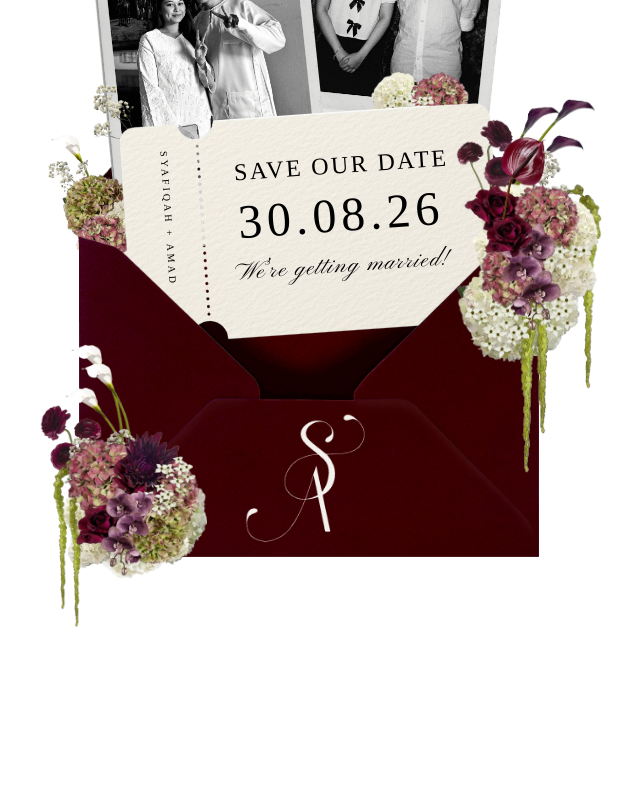
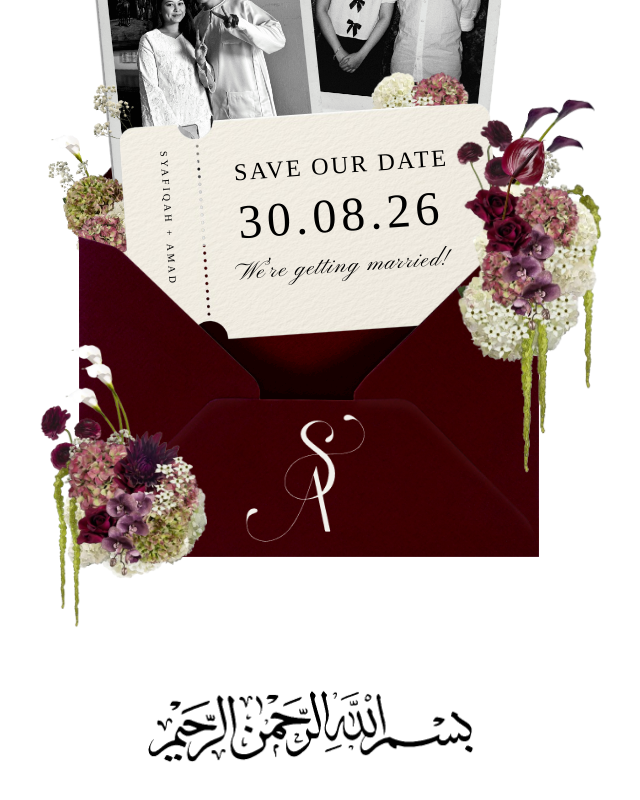
Before and after one commit to amadzai/syamad-wedding-invitation, a React (Vite) app: page /invitation in a window 1280 px wide. Shown: the part 258-1058 px from the top of the page, without its empty margins (331-971 px from the left). Before the commit the page ends 886 px from the top, so only its background shows below. Built offline with nearby package versions, Linux system fonts and the light colour scheme; a web font is replaced by a local one.

Commit message:
feat: add bismillah text

```diff
--- a/src/pages/Invitation.tsx
+++ b/src/pages/Invitation.tsx
@@ -9,6 +9,7 @@ import polaroid1 from '../assets/images/invitation/polaroid-1.png';
 import polaroid2 from '../assets/images/invitation/polaroid-2.png';
 import saveTheDate from '../assets/images/invitation/save-the-date.png';
 import envelopeOpen from '../assets/images/invitation/envelope-open.png';
+import bismillah from '../assets/images/invitation/bismillah.png';
 
 export function Invitation() {
   return (
@@ -86,6 +87,12 @@ export function Invitation() {
           className="bottom-0 -left-10 w-28 translate-y-1/4 sm:w-42"
         />
       </div>
+
+      <img
+        src={bismillah}
+        alt="Bismillah"
+        className="mt-20 w-78 sm:mt-32 sm:w-85"
+      />
     </main>
   );
 }
```
Also changed, not shown: src/assets/images/invitation/bismillah.png (added).
